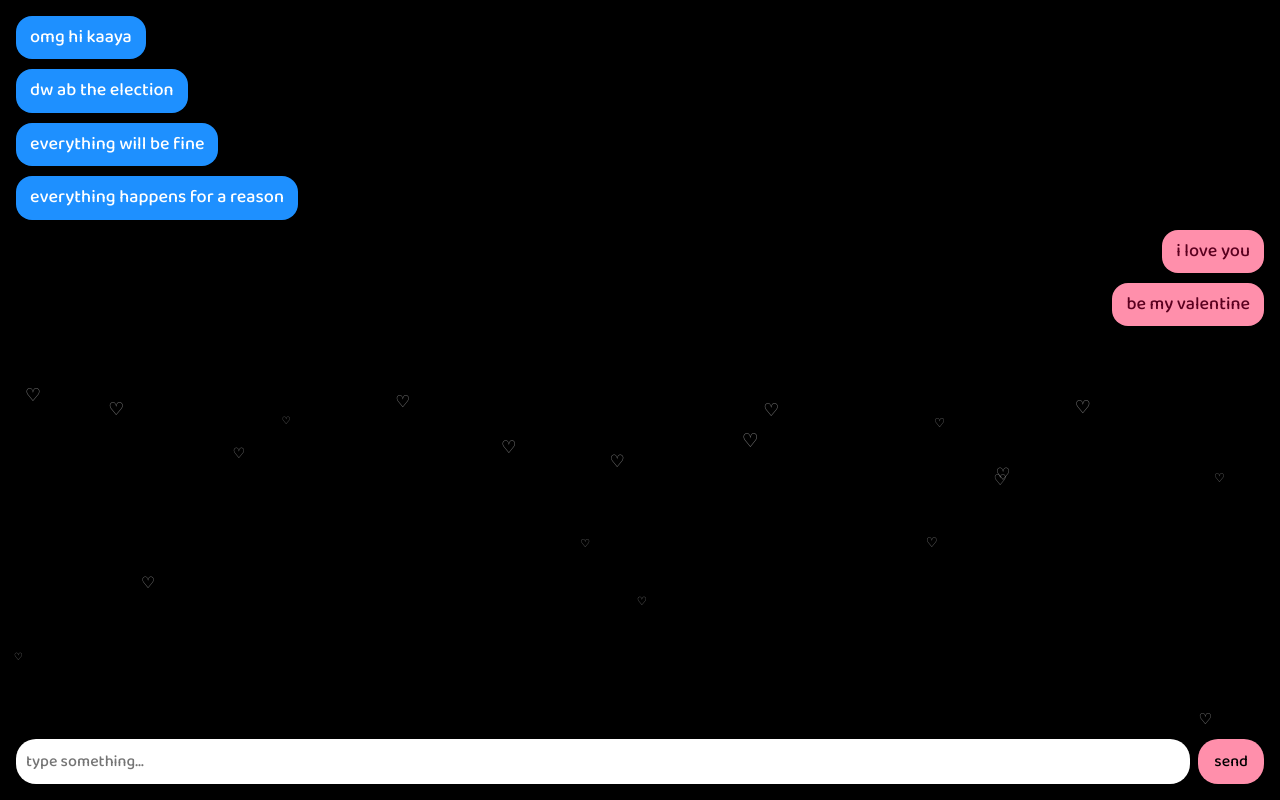
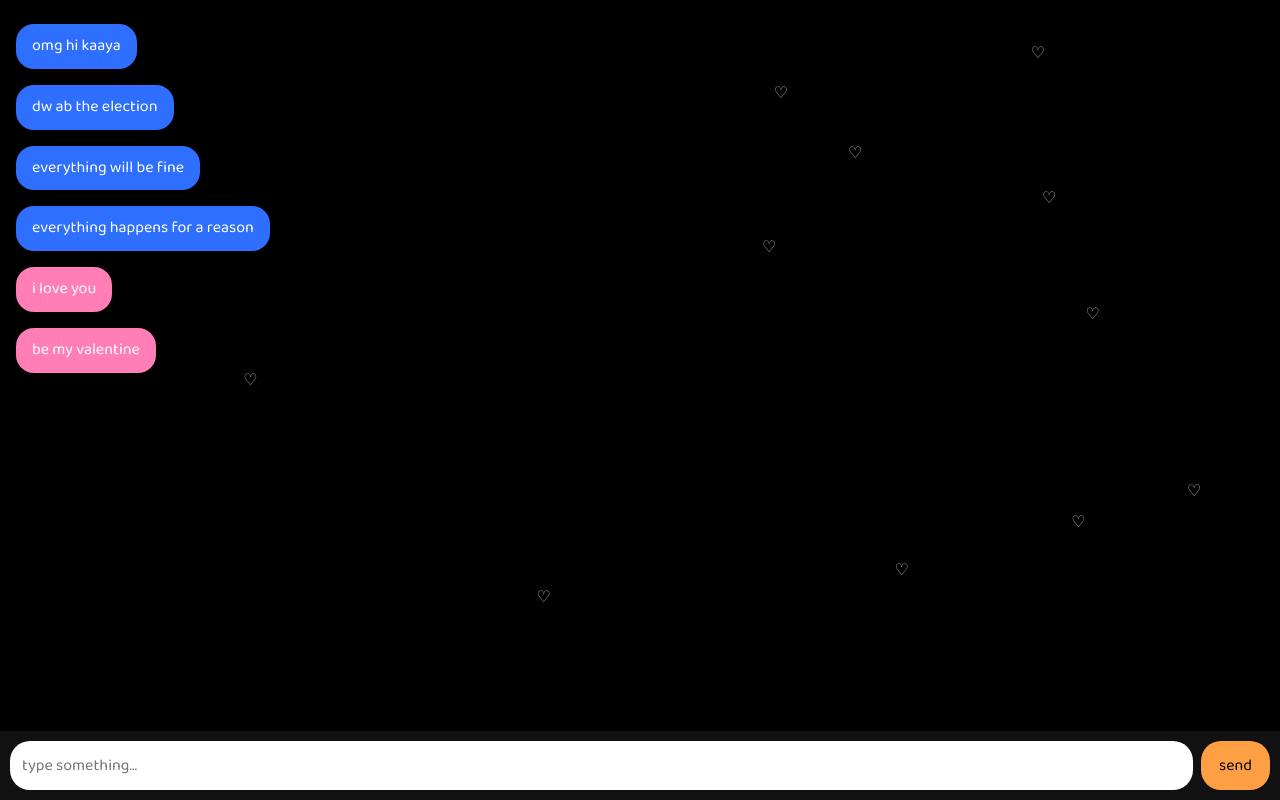
Before and after one commit to meredithsmelody-create/for-you, a plain HTML site: page index.html in a window 1280 px wide. Drawn offline with Linux system fonts and the light colour scheme.

Commit message:
Update index.html

```diff
--- a/index.html
+++ b/index.html
@@ -1,30 +1,113 @@
 <!DOCTYPE html>
 <html lang="en">
 <head>
-  <meta charset="UTF-8">
-  <meta name="viewport" content="width=device-width, initial-scale=1.0">
-  <title>💬</title>
+  <meta charset="UTF-8" />
+  <meta name="viewport" content="width=device-width, initial-scale=1.0"/>
+  <title>💌</title>
 
-  <link href="https://fonts.googleapis.com/css2?family=Baloo+2:wght@500;700&display=swap" rel="stylesheet">
+  <!-- bubbly font -->
+  <link href="https://fonts.googleapis.com/css2?family=Baloo+2:wght@400;600&display=swap" rel="stylesheet">
 
   <style>
+    * {
+      box-sizing: border-box;
+      font-family: 'Baloo 2', cursive;
+    }
+
     body {
       margin: 0;
-      height: 100vh;
       background: black;
-      font-family: 'Baloo 2', cursive;
       overflow: hidden;
       color: white;
+    }
+
+    .chat {
+      position: relative;
+      z-index: 2;
+      padding: 16px;
+      padding-bottom: 90px;
+    }
+
+    .bubble {
+      max-width: 75%;
+      padding: 12px 16px;
+      margin: 8px 0;
+      border-radius: 18px;
+      line-height: 1.3;
+      word-wrap: break-word;
+      animation: fadeIn 0.5s ease;
+    }
+
+    .left {
+      align-self: flex-start;
+      margin-right: auto;
+    }
+
+    .right {
+      align-self: flex-end;
+      margin-left: auto;
+    }
+
+    .blue {
+      background: #2f6fff;
+    }
+
+    .pink {
+      background: #ff7eb6;
+    }
+
+    .orange {
+      background: #ff9f43;
+    }
+
+    .big {
+      font-size: 1.8em;
+      padding: 20px;
+    }
+
+    .chat-container {
+      display: flex;
+      flex-direction: column;
+    }
+
+    .input-area {
+      position: fixed;
+      bottom: 0;
+      width: 100%;
+      background: #111;
+      display: flex;
+      padding: 10px;
+      z-index: 3;
+    }
+
+    .input-area input {
+      flex: 1;
+      padding: 12px;
+      border-radius: 20px;
+      border: none;
+      outline: none;
+      font-size: 1em;
+    }
+
+    .input-area button {
+      margin-left: 8px;
+      padding: 12px 18px;
+      border-radius: 20px;
+      border: none;
+      background: #ff9f43;
+      font-size: 1em;
+      cursor: pointer;
     }
 
     /* falling hearts */
     .heart {
       position: fixed;
-      top: -20px;
+      top: -10px;
       color: white;
-      opacity: 0.5;
+      font-size: 16px;
+      opacity: 0.7;
       animation: fall linear infinite;
-      pointer-events: none;
+      z-index: 1;
     }
 
     @keyframes fall {
@@ -33,158 +116,83 @@
       }
     }
 
-    .chat {
-      position: relative;
-      height: 100vh;
-      display: flex;
-      flex-direction: column;
-      padding: 16px;
-      box-sizing: border-box;
+    @keyframes fadeIn {
+      from {
+        opacity: 0;
+        transform: translateY(5px);
       }
-
-    .messages {
-      flex: 1;
-      display: flex;
-      flex-direction: column;
-      gap: 10px;
-      overflow-y: auto;
-      padding-bottom: 10px;
+      to {
+        opacity: 1;
+        transform: translateY(0);
       }
-
-    .bubble {
-      max-width: 75%;
-      padding: 10px 14px;
-      border-radius: 16px;
-      font-size: 18px;
-      line-height: 1.3;
-      animation: appear 0.4s ease;
-    }
-
-    @keyframes appear {
-      from { opacity: 0; transform: translateY(10px); }
-      to { opacity: 1; transform: translateY(0); }
-    }
-
-    .blue {
-      align-self: flex-start;
-      background: #1e90ff;
-      color: white;
-    }
-
-    .pink {
-      align-self: flex-end;
-      background: #ff8fab;
-      color: #5a001f;
-    }
-
-    .input-area {
-      display: flex;
-      gap: 8px;
-      padding-top: 10px;
-    }
-
-    input {
-      flex: 1;
-      padding: 10px;
-      border-radius: 20px;
-      border: none;
-      font-family: 'Baloo 2', cursive;
-      font-size: 16px;
-      outline: none;
-    }
-
-    button {
-      padding: 10px 16px;
-      border-radius: 20px;
-      border: none;
-      background: #ff8fab;
-      font-family: 'Baloo 2', cursive;
-      font-size: 16px;
-      cursor: pointer;
-    }
-
-    .final {
-      font-size: 32px;
-      padding: 18px 22px;
-      border-radius: 22px;
-      background: #ff8fab;
-      color: #5a001f;
-      align-self: center;
-      margin-top: 20px;
-      animation: appear 0.5s ease;
     }
   </style>
 </head>
 <body>
 
-<!-- hearts -->
-<script>
-  for (let i = 0; i < 20; i++) {
-    const h = document.createElement("div");
-    h.className = "heart";
-    h.textContent = "♡";
-    h.style.left = Math.random() * 100 + "vw";
-    h.style.fontSize = (10 + Math.random() * 10) + "px";
-    h.style.animationDuration = (6 + Math.random() * 6) + "s";
-    document.body.appendChild(h);
-  }
-</script>
+  <div class="chat">
+    <div class="chat-container" id="chat">
 
-<div class="chat">
-  <div class="messages" id="messages"></div>
+      <!-- LEFT / BLUE -->
+      <div class="bubble left blue">omg hi kaaya</div>
+      <div class="bubble left blue">dw ab the election</div>
+      <div class="bubble left blue">everything will be fine</div>
+      <div class="bubble left blue">everything happens for a reason</div>
 
-  <div class="input-area" id="inputArea">
-    <input type="text" id="userInput" placeholder="type something…" />
-    <button onclick="sendUser()">send</button>
+      <!-- LEFT / PINK -->
+      <div class="bubble left pink">i love you</div>
+      <div class="bubble left pink">be my valentine</div>
+
     </div>
   </div>
 
+  <div class="input-area">
+    <input id="input" type="text" placeholder="type something…" />
+    <button onclick="send()">send</button>
+  </div>
+
   <script>
-  const messages = document.getElementById("messages");
-  const input = document.getElementById("userInput");
-  const inputArea = document.getElementById("inputArea");
+    const chat = document.getElementById('chat');
+    const input = document.getElementById('input');
+    let responded = false;
 
-  const script = [
-    { text: "omg hi kaaya", cls: "blue" },
-    { text: "dw ab the election", cls: "blue" },
-    { text: "everything will be fine", cls: "blue" },
-    { text: "everything happens for a reason", cls: "blue" },
-    { text: "i love you", cls: "pink" },
-    { text: "be my valentine", cls: "pink" }
-  ];
+    function send() {
+      if (!input.value.trim()) return;
 
-  let index = 0;
+      // RIGHT / ORANGE bubble
+      const reply = document.createElement('div');
+      reply.className = 'bubble right orange';
+      reply.textContent = input.value;
+      chat.appendChild(reply);
 
-  function addBubble(text, cls, big=false) {
-    const div = document.createElement("div");
-    div.className = "bubble " + cls;
-    if (big) div.style.fontSize = "26px";
-    div.textContent = text;
-    messages.appendChild(div);
-    messages.scrollTop = messages.scrollHeight;
-  }
+      input.value = '';
+      window.scrollTo(0, document.body.scrollHeight);
 
-  function nextMessage() {
-    if (index < script.length) {
-      const msg = script[index];
-      addBubble(msg.text, msg.cls);
-      index++;
-      setTimeout(nextMessage, 900);
+      if (!responded) {
+        responded = true;
+        setTimeout(() => {
+          const love = document.createElement('div');
+          love.className = 'bubble left blue big';
+          love.textContent = 'I LOVE UUUU';
+          chat.appendChild(love);
+          window.scrollTo(0, document.body.scrollHeight);
+        }, 600);
       }
     }
 
-  nextMessage();
-
-  function sendUser() {
-    if (!input.value.trim()) return;
-    addBubble(input.value, "blue");
-    input.value = "";
-    inputArea.remove();
+    // falling hearts generator
+    setInterval(() => {
+      const heart = document.createElement('div');
+      heart.className = 'heart';
+      heart.textContent = '♡';
+      heart.style.left = Math.random() * 100 + 'vw';
+      heart.style.animationDuration = 4 + Math.random() * 4 + 's';
+      document.body.appendChild(heart);
 
       setTimeout(() => {
-      addBubble("I LOVE UUUU", "pink", true);
-    }, 900);
-  }
+        heart.remove();
+      }, 8000);
+    }, 400);
   </script>
 
 </body>
```
Lines whose indentation alone changed are shown as unchanged.
